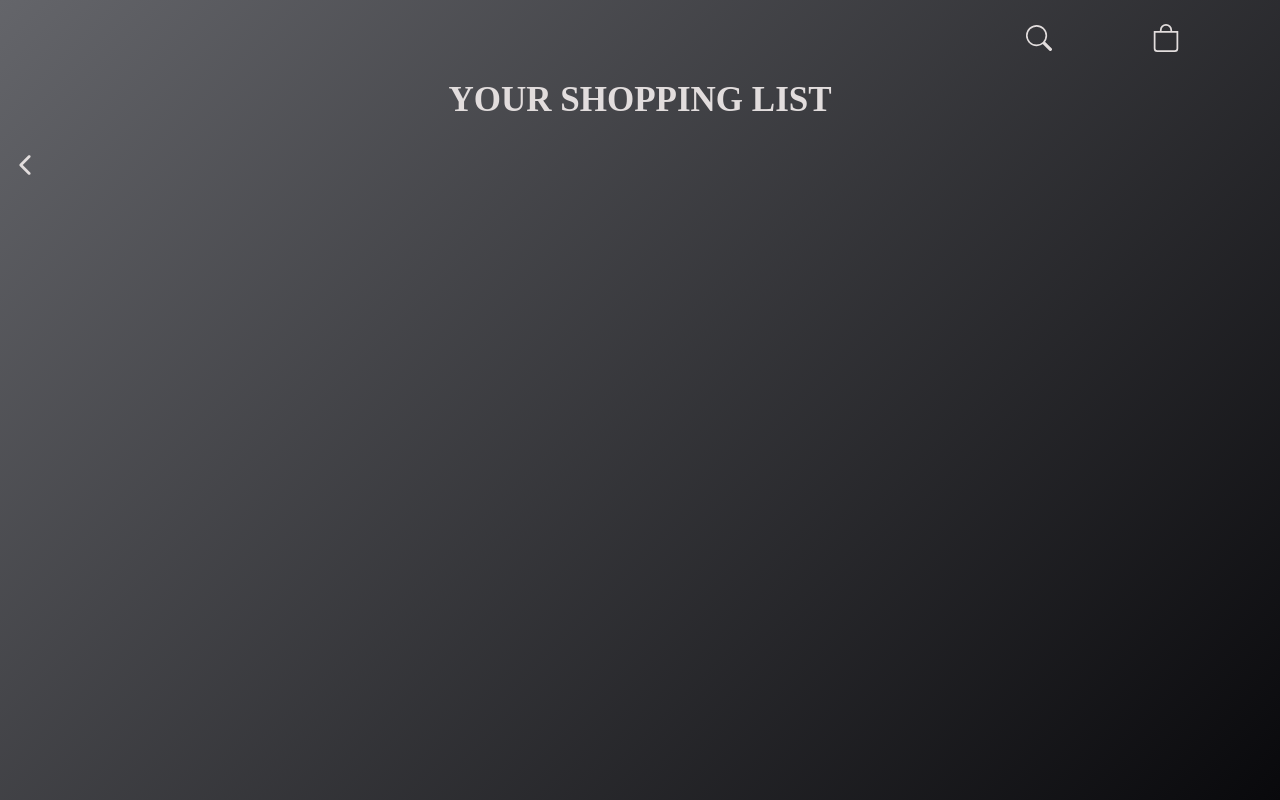
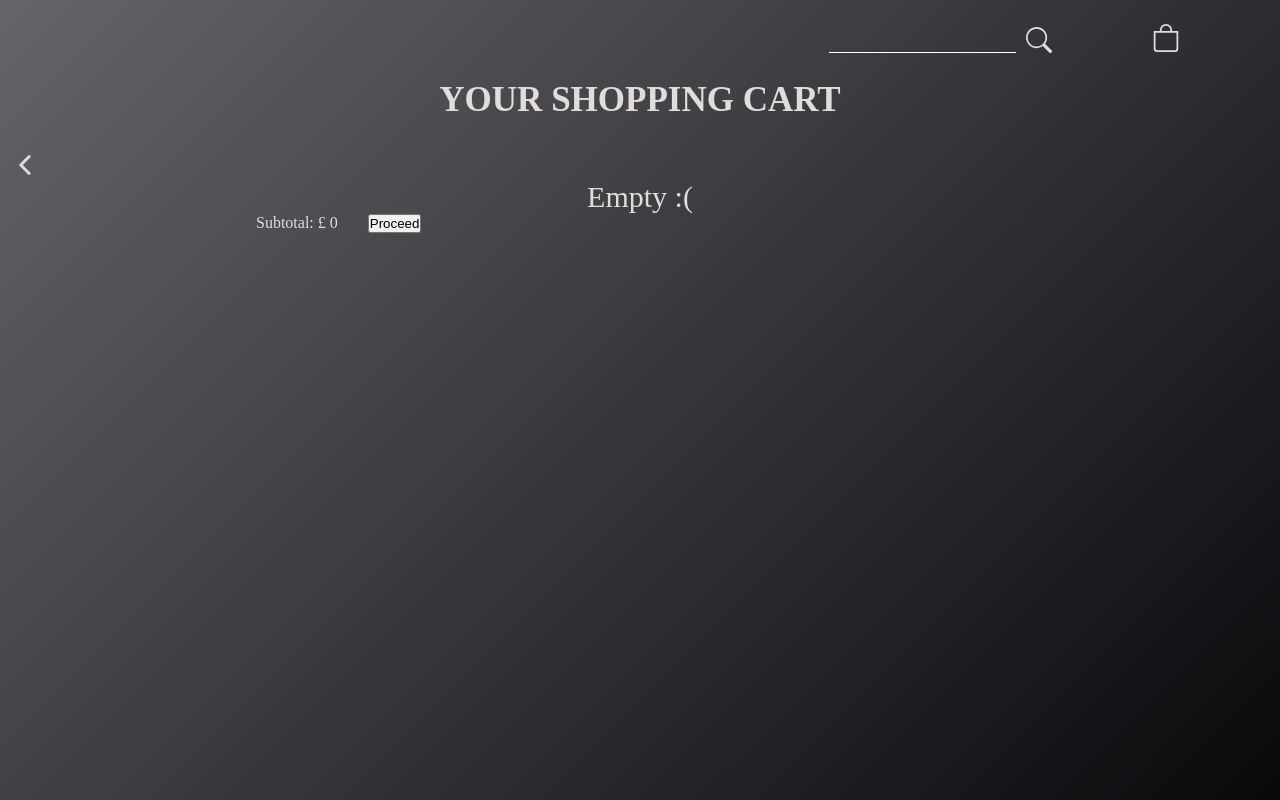
Before and after one commit to gl-cardillo/shopping-cart, a React (Create React App) app: page /cart in a window 1280 px wide. Built offline with nearby package versions, Linux system fonts and the light colour scheme.

Commit message:
add and remove from cart

```diff
--- a/src/App.js
+++ b/src/App.js
@@ -8,8 +8,19 @@ import { Cart } from "./components/Cart/Cart";
 
 function App() {
   const [cart, setCart] = useState([]);
+
   function addToCart(id, category, name, img, price, quantity) {
     quantity = parseInt(quantity);
+    //if item already in the cart increase number
+    if (cart.some((product) => product.id === id)) {
+      setCart(
+        cart.map((product) => {
+          if (product.id !== id) return product;
+          return { ...product, quantity: product.quantity + quantity };
+        })
+      );
+    } else {
+      //set cart with new item
       setCart((previous) => [
         {
           id: id,
@@ -22,7 +33,8 @@ function App() {
         ...previous,
       ]);
     }
-
+  }
+  //get the quantity of items in the cart
   const totalQuantity = cart.reduce((acc, obj) => {
     return acc + obj.quantity;
   }, 0);
@@ -30,16 +42,25 @@ function App() {
   return (
     <BrowserRouter>
       <Routes>
-        <Route path="/" element={<Home />} />
+        <Route path="/shopping-cart" element={<Home />} />
         <Route
           path="/catalog"
-          element={<Catalog addToCart={addToCart} quantity={totalQuantity} />}
+          element={
+            <Catalog addToCart={addToCart} totalQuantity={totalQuantity} />
+          }
         />
         <Route
           path="/catalog/:id"
-          element={<Product addToCart={addToCart} />}
+          element={
+            <Product addToCart={addToCart} totalQuantity={totalQuantity} />
+          }
         />
-        <Route path="/cart" element={<Cart cart={cart} />} />
+        <Route
+          path="/cart"
+          element={
+            <Cart cart={cart} setCart={setCart} totalQuantity={totalQuantity} />
+          }
+        />
       </Routes>
     </BrowserRouter>
   );
--- a/src/components/Card/Card.js
+++ b/src/components/Card/Card.js
@@ -1,10 +1,10 @@
 import "./Card.css";
 import React, { useState } from "react";
 import { Quantity } from "../Quantity/Quantity";
-
 import { Link } from "react-router-dom";
 
 export function Card({ product, addToCart }) {
+
   const { id, category, name, img, price } = product;
   const [quantity, setQuantity] = useState(1);
 
--- a/src/components/Cart/Cart.css
+++ b/src/components/Cart/Cart.css
@@ -19,7 +19,6 @@
 
 .cart-item {
   margin-bottom: 20px;
-  display: flex;
 }
 
 .cart-item img {
@@ -43,6 +42,38 @@
   font-size: 22px;
 }
 
-.cart-info input {
-  width: 30px;
+.empty-basket p {
+  margin-top: 30px;
+  font-size: 30px;
+  text-align: center;
 }
+
+.quantity-selector-cart {
+  display: inline-flex;
+  border: 1px solid white;
+  border-radius: 40px;
+  gap: 15px;
+  padding: 0 15px;
+  width: 55px;
+}
+
+.complete-transaction {
+  grid-column: 2/2;
+  display: flex;
+  gap: 30px
+}
+
+.complete-transaction button {
+    color: black;
+}
+
+.plus-minus {
+  cursor: pointer;
+}
+
+@media only screen and (min-width: 600px) {
+  .cart-item {
+
+    display: flex;
+  }
+}
--- a/src/components/Cart/Cart.js
+++ b/src/components/Cart/Cart.js
@@ -1,22 +1,41 @@
 import "./Cart.css";
 import { Mainbar } from "../Main-bar/Main-bar";
-import { Quantity } from "../Quantity/Quantity";
 import { useNavigate } from "react-router-dom";
 import { IoIosArrowBack } from "react-icons/io";
 
-export function Cart({ cart }) {
+export function Cart({ cart, setCart, totalQuantity }) {
+
   let navigate = useNavigate();
   function handleClick() {
     navigate(-1);
   }
+  //change quantity of item in the cart
+  function changeQuantity(n, index) {
+    let newCart = [...cart];
+    if (newCart[index].quantity === 1 && n === -1) {
+      removeItem(newCart[index].id);
+      return;
+    }
+    newCart[index].quantity += n;
+    setCart(newCart);
+  }
 
-  console.log(cart);
+  function removeItem(id) {
+
+    const newCart = cart.filter((product) => product.id !== id);
+    setCart(newCart);
+  }
+  // get the total price of the cart
+  const totalPrice = cart.map((product) => {
+    return product.price * product.quantity
+  }).reduce((a, b) => a + b, 0);
+  console.log(totalPrice);
 
   return (
     <div className="page">
-      <Mainbar />
+      <Mainbar totalQuantity={totalQuantity} />
       <div className="cart-page">
-        <h3>YOUR SHOPPING LIST</h3>
+        <h3>YOUR SHOPPING CART</h3>
       </div>
       <div className="cart-page-content">
         <div className="go-back-section">
@@ -25,20 +44,34 @@ export function Cart({ cart }) {
           </button>
         </div>
         <div className="cart-items">
-          {cart.map((items) => (
-            <div key={items.id} className="cart-item">
-              <img src={items.img} alt={items.name} />
-              <div className="cart-info">
-                <h4>{items.category}</h4>
-                <h5>{items.name}</h5>
-                <p>£{items.price}</p>
-                <div>
-                  <Quantity quantity={items.quantity} />
+          {totalQuantity > 0 ? (
+            cart.map((product, index) => (
+              <div key={product.id} className="cart-item">
+                <img src={product.img} alt={product.name} />
+                <div className="cart-info">
+                  <h4>{product.category}</h4>
+                  <h5>{product.name}</h5>
+                  <p>£{product.price}</p>
+                  <div style={{width: 55}} className="quantity-selector">
+                    <p className="plus-minus"  onClick={() => changeQuantity(-1, index)}>-</p>
+                    <p style={{fontSize: 16}}>{product.quantity}</p>
+                    <p className="plus-minus"  onClick={() => changeQuantity(1, index)}>+</p>
+                  </div>
+                  <button onClick={() => removeItem(product.id)}>
+                    remove item
+                  </button>
                 </div>
-                <p>remove item</p>
               </div>
-            </div>
-          ))}
+            ))
+
+          ) : (
+            <div className="empty-basket">
+              <p>Empty :(</p></div>
+          )}
+        </div>
+        <div className="complete-transaction">
+        <p className="totalPrice">Subtotal: £ {totalPrice} </p>
+        <button>Proceed</button>
         </div>
       </div>
     </div>
--- a/src/components/Catalog/Catalog.css
+++ b/src/components/Catalog/Catalog.css
@@ -1,7 +1,7 @@
 .catalog-page {
-  display: grid;
-  grid-template-columns: 1fr 4fr;
   font-family: 'Montserrat', sans-serif;
+  display: flex;
+  flex-direction: column;
 }
 
 .sidebar ul {
@@ -21,7 +21,15 @@
   padding-left: 5px;
 }
 
-.catalog-content {
-  display: flex;
-  flex-wrap: wrap;
+
+@media only screen and (min-width: 600px) {
+  .catalog-page {
+    display: grid;
+    grid-template-columns: 1fr 4fr;
+  }
+
+  .catalog-content {
+    display: flex;
+    flex-wrap: wrap;
+  }
 }
--- a/src/components/Catalog/Catalog.js
+++ b/src/components/Catalog/Catalog.js
@@ -4,12 +4,14 @@ import { Mainbar } from "../Main-bar/Main-bar";
 import { Card } from "../Card/Card";
 import { products } from "../../data/data";
 
-export function Catalog({ addToCart, quantity }) {
+export function Catalog({ addToCart, totalQuantity }) {
   const [category, setCategory] = useState(
     products.filter((product) => product.category === "Console")
   );
+  // add left border to show in wich category is active
   const [selected, setSelected] = useState(0);
 
+  //change category of product to display
   const changeCategory = (n, newPage) => {
     setSelected(n);
     setCategory(products.filter((product) => product.category === newPage));
@@ -17,7 +19,7 @@ export function Catalog({ addToCart, quantity }) {
 
   return (
     <div className="page">
-      <Mainbar quantity={quantity} />
+      <Mainbar totalQuantity={totalQuantity} />
       <div className="catalog-page">
         <div className="sidebar">
           <ul>
--- a/src/components/Main-bar/Main-bar.css
+++ b/src/components/Main-bar/Main-bar.css
@@ -9,9 +9,8 @@
   display: flex;
 }
 
-.main-bar div {
-  list-style-type: none;
-  margin-right: 100px;
+.search-icon-container, .cart-icon-container {
+  margin-right: 50px;
 }
 
 .cart-number {
@@ -22,3 +21,32 @@
   text-align: center;
   font-weight: 600;
 }
+
+#search {
+  background-color: transparent;
+  border: 0;
+  border-bottom: 1px solid white;
+  margin-right: 10px;
+  padding: 5px;
+
+}
+
+#search:focus {
+  outline: none;
+}
+
+
+.search-icon-container {
+  display: flex;
+}
+
+.cart-icon-container {
+
+}
+
+@media only screen and (min-width: 420px) {
+  .search-icon-container, .cart-icon-container {
+    margin-right: 100px;
+  }
+
+}
--- a/src/components/Main-bar/Main-bar.js
+++ b/src/components/Main-bar/Main-bar.js
@@ -1,16 +1,37 @@
 import "./Main-bar.css";
+import React, { useState } from "react";
 import { BsBag, BsSearch } from "react-icons/bs";
 import { Link } from "react-router-dom";
 
-export function Mainbar({ quantity }) {
+export function Mainbar({ totalQuantity }) {
+  const [active, setActive] = useState(true);
+
+  function showSearchbar() {
+    setActive((active) => !active);
+  }
+
+  function handleSearch(e) {}
+
   return (
     <div className="main-bar">
-      <div>
-        <BsSearch style={{ color: "white", fontSize: "26px" }} />
+      <div className="search-icon-container">
+        {active ? (
+          <div>
+            <input type="text" id="search" onChange={(e) => handleSearch(e)} />
+          </div>
+        ) : (
+          ""
+        )}
+        <BsSearch
+          style={{ color: "white", fontSize: "26px" }}
+          onClick={() => showSearchbar()}
+        />
       </div>
-      <div>
+      <div className="cart-icon-container">
         <Link to="/cart">
-          <span className="cart-number">{quantity !== 0 ? quantity : ""}</span>
+          <span className="cart-number">
+            {totalQuantity !== 0 ? totalQuantity : ""}
+          </span>
           <BsBag style={{ color: "white", fontSize: "28px" }} />
         </Link>
       </div>
--- a/src/components/Quantity/Quantity.css
+++ b/src/components/Quantity/Quantity.css
@@ -2,12 +2,19 @@
   display: flex;
   border: 1px solid white;
   border-radius: 40px;
-  gap: 15px;
+  gap: 10px;
   padding: 0 15px;
   width: 45px;
   margin: auto;
+  align-items: center;
 }
 
 .quantity-selector p {
   font-size: 15px;
+  font-family: 'Menlo', 'Lucida Console', 'Monaco', 'Consolas', monospace;
 }
+
+.plus {
+  margin-bottom: 5px;
+
+}
--- a/src/components/Quantity/Quantity.js
+++ b/src/components/Quantity/Quantity.js
@@ -8,9 +8,9 @@ export function Quantity({ quantity, setQuantity }) {
 
   return (
     <div className="quantity-selector">
-      <p onClick={() => handleQuantity(-1)}>-</p>
+      <p className="plus-minus" onClick={() => handleQuantity(-1)}>-</p>
       <p>{quantity}</p>
-      <p onClick={() => handleQuantity(1)}>+</p>
+      <p className="plus-minus"  onClick={() => handleQuantity(1)}>+</p>
     </div>
   );
 }
```
Also changed, not shown: src/components/Products/Products.js (+6 -4 lines). Lines whose indentation alone changed are shown as unchanged.
